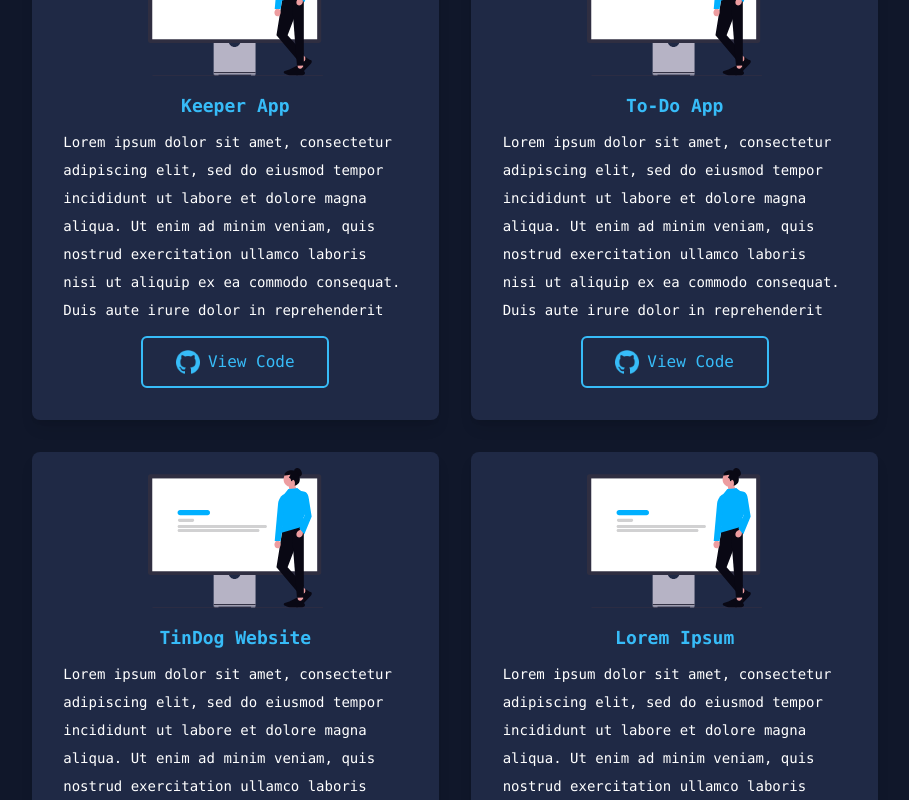
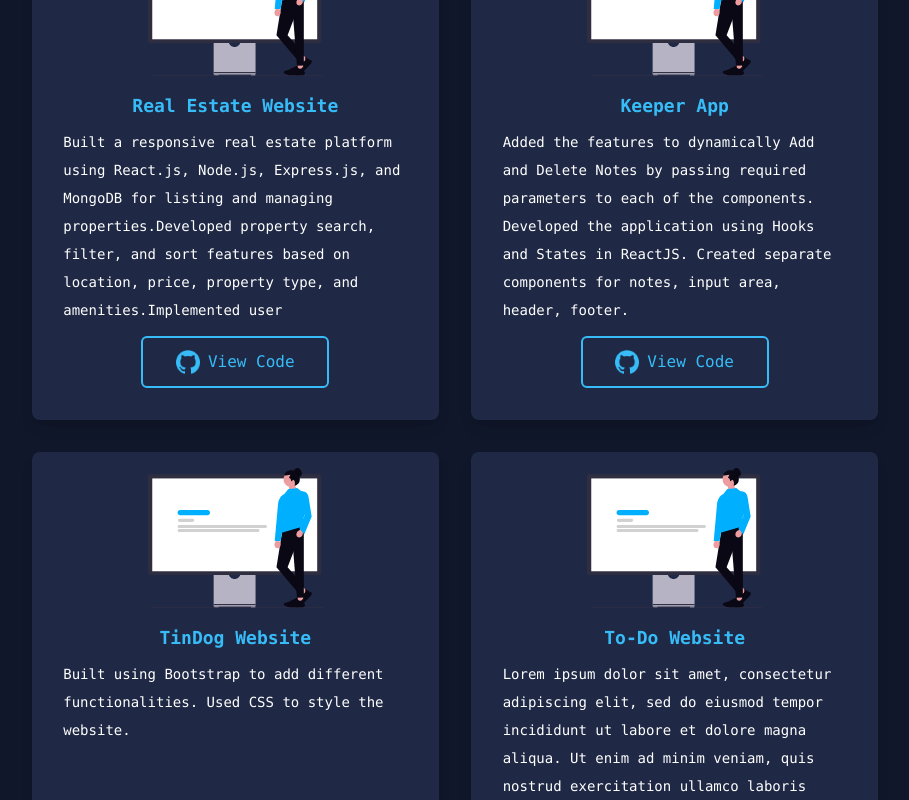
Before and after one commit to Shubham75511/Portfolio-Shubham, a React (Vite) app: page / in a window 1280 px wide. Shown: the part 1920-2720 px from the top of the page, without its empty margins (185-1094 px from the left). Built offline with nearby package versions, Linux system fonts and the light colour scheme.

Commit message:
Update project.js

```diff
--- a/src/data/project.js
+++ b/src/data/project.js
@@ -2,32 +2,32 @@ import project from "../assets/projects/project.svg";
 
 const projects = [
   {
+    name: "Real Estate Website",
+    img: project,
+    description:
+      "Built a responsive real estate platform using React.js, Node.js, Express.js, and MongoDB for listing and managing properties.Developed property search, filter, and sort features based on location, price, property type, and amenities.Implemented user authentication (JWT/OAuth) for secure user login, registration, and role-based access (agents, buyers). Designed responsive UI/UX with Tailwind CSS/Bootstrap to ensure cross-device compatibility.",
+    link: "https://github.com/Shubham75511/Real-Estate-App",
+  },
+  {
     name: "Keeper App",
     img: project,
     description:
-      "Lorem ipsum dolor sit amet, consectetur adipiscing elit, sed do eiusmod tempor incididunt ut labore et dolore magna aliqua. Ut enim ad minim veniam, quis nostrud exercitation ullamco laboris nisi ut aliquip ex ea commodo consequat. Duis aute irure dolor in reprehenderit in voluptate velit esse cillum dolore eu fugiat nulla pariatur. Excepteur sint occaecat cupidatat non proident, sunt in culpa qui officia deserunt mollit anim id est laborum",
-    link: "https://github.com",
-  },
-  {
-    name: "To-Do App",
-    img: project,
-    description:
-      "Lorem ipsum dolor sit amet, consectetur adipiscing elit, sed do eiusmod tempor incididunt ut labore et dolore magna aliqua. Ut enim ad minim veniam, quis nostrud exercitation ullamco laboris nisi ut aliquip ex ea commodo consequat. Duis aute irure dolor in reprehenderit in voluptate velit esse cillum dolore eu fugiat nulla pariatur. Excepteur sint occaecat cupidatat non proident, sunt in culpa qui officia deserunt mollit anim id est laborum",
-    link: "https://github.com",
+      "Added the features to dynamically Add and Delete Notes by passing required parameters to each of the components. Developed the application using Hooks and States in ReactJS. Created separate components for notes, input area, header, footer.",
+    link: "https://github.com/Shubham75511/Keeper-App",
   },
   {
     name: "TinDog Website",
     img: project,
     description:
-      "Lorem ipsum dolor sit amet, consectetur adipiscing elit, sed do eiusmod tempor incididunt ut labore et dolore magna aliqua. Ut enim ad minim veniam, quis nostrud exercitation ullamco laboris nisi ut aliquip ex ea commodo consequat. Duis aute irure dolor in reprehenderit in voluptate velit esse cillum dolore eu fugiat nulla pariatur. Excepteur sint occaecat cupidatat non proident, sunt in culpa qui officia deserunt mollit anim id est laborum",
-    link: "https://github.com",
+      "Built using Bootstrap to add different functionalities. Used CSS to style the website.",
+    link: "https://github.com/Shubham75511/tindog-website",
   },
   {
-    name: "Lorem Ipsum",
+    name: "To-Do Website",
     img: project,
     description:
-      "Lorem ipsum dolor sit amet, consectetur adipiscing elit, sed do eiusmod tempor incididunt ut labore et dolore magna aliqua. Ut enim ad minim veniam, quis nostrud exercitation ullamco laboris nisi ut aliquip ex ea commodo consequat. Duis aute irure dolor in reprehenderit in voluptate velit esse cillum dolore eu fugiat nulla pariatur. Excepteur sint occaecat cupidatat non proident, sunt in culpa qui officia deserunt mollit anim id est laborum",
-    link: "https://github.com",
+      "Lorem ipsum dolor sit amet, consectetur adipiscing elit, sed do eiusmod tempor incididunt ut labore et dolore magna aliqua. Ut enim ad minim veniam, quis nostrud exercitation ullamco laboris nisi ut aliquip ex ea commodo consequat.",
+    link: "https://github.com/Shubham75511/React-ToDoListApp",
   },
 ];
 
```
